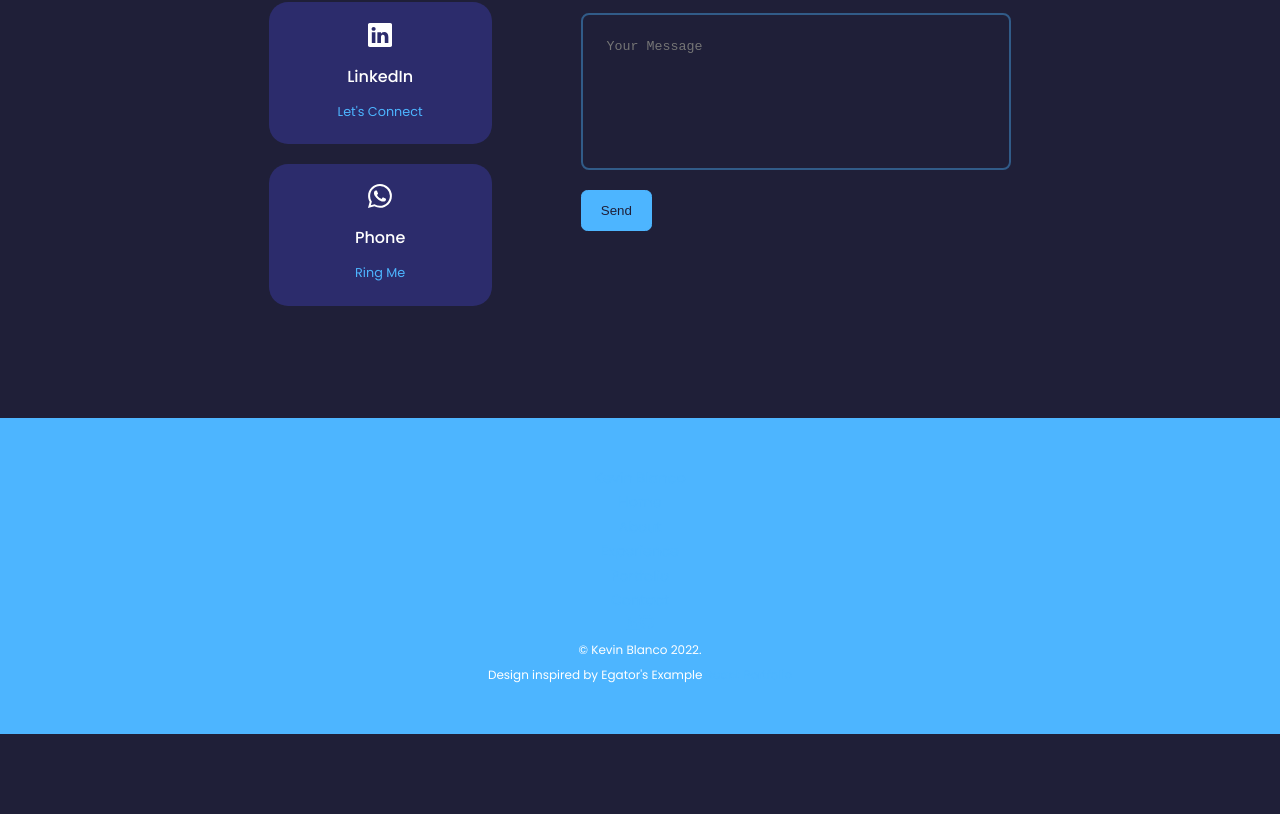
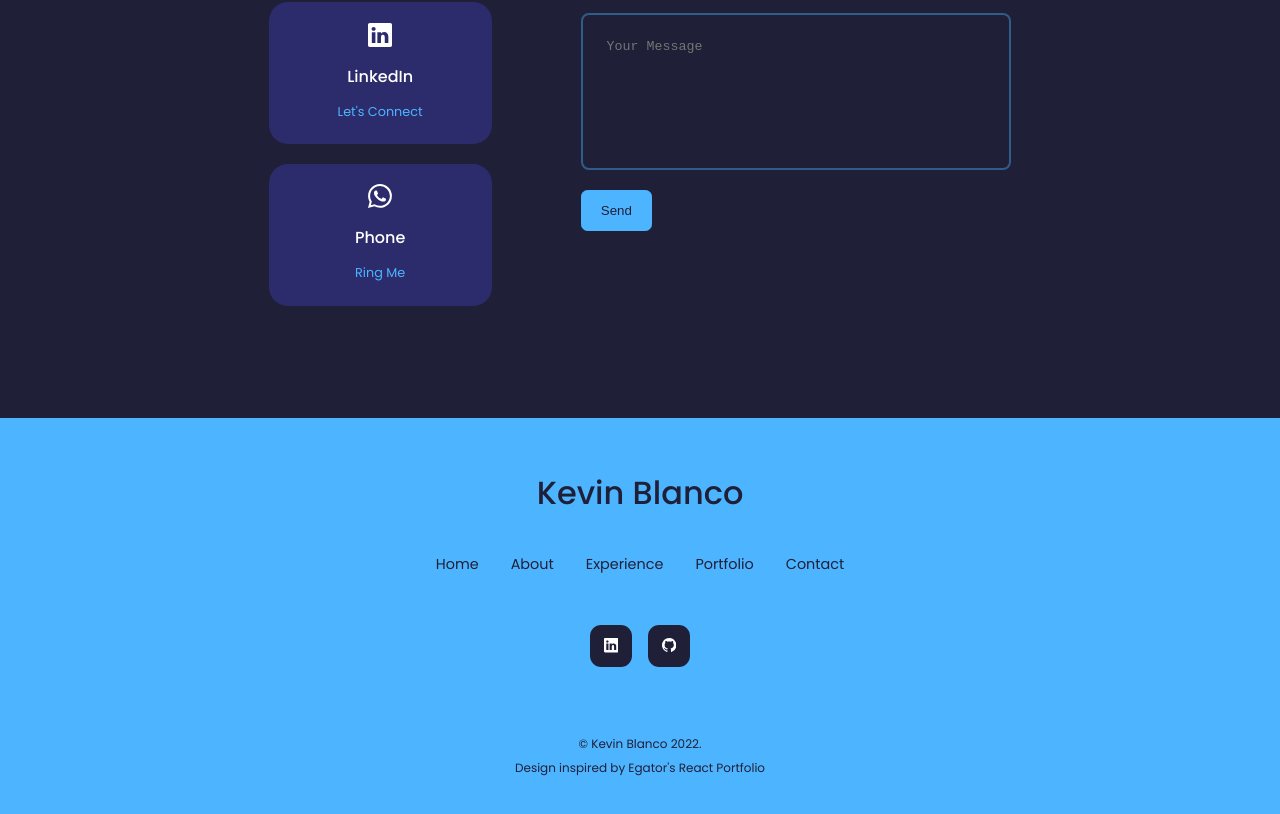
Before and after one commit to greensharpie/kevin-blanco, a React (Create React App) app: page / in a window 1280 px wide. Shown: the part 3164-3978 px from the top of the page. Before the commit the page ends 3898 px from the top, so only its background shows below. Built offline with nearby package versions, Linux system fonts and the light colour scheme.

Commit message:
footer css applied

```diff
--- a/src/components/footer/Footer.jsx
+++ b/src/components/footer/Footer.jsx
@@ -24,7 +24,7 @@
         <small>&copy; Kevin Blanco 2022.</small>
         <div>
           <small>
-            Design inspired by Egator's Example{' '}
+            Design inspired by Egator's{' '}
             <a
               href='https://egattor.com/rp2447/'
               target='_blank'
--- a/src/components/footer/footer.css
+++ b/src/components/footer/footer.css
@@ -5,3 +5,60 @@
   font-size: 0.9rem;
   margin-top: 7rem;
 }
+
+footer a {
+  color: var(--color-bg);
+}
+
+.footer__logo {
+  font-size: 2rem;
+  font-weight: 500;
+  margin-bottom: 2rem;
+  display: inline-block;
+}
+
+.permalinks {
+  display: flex;
+  flex-wrap: wrap;
+  justify-content: center;
+  gap: 2rem;
+  margin: 0 auto 3rem;
+}
+
+.footer__socials {
+  display: flex;
+  justify-content: center;
+  gap: 1rem;
+  margin-bottom: 4rem;
+}
+
+.footer__socials a {
+  background: var(--color-bg);
+  color: var(--color-white);
+  padding: 0.8rem;
+  border-radius: 0.7rem;
+  display: flex;
+  border: 1px solid transparent;
+}
+
+.footer__socials a:hover {
+  background: transparent;
+  color: var(--color-bg);
+  border-color: var(--color-bg);
+}
+
+.footer__copyright {
+  margin-bottom: 4rem;
+  color: var(--color-bg);
+}
+
+@media screen and (max-width: 600px) {
+  .permalinks {
+    flex-direction: column;
+    gap: 1.5rem;
+  }
+
+  .footer__socials {
+    margin-bottom: 2.6rem;
+  }
+}
```
